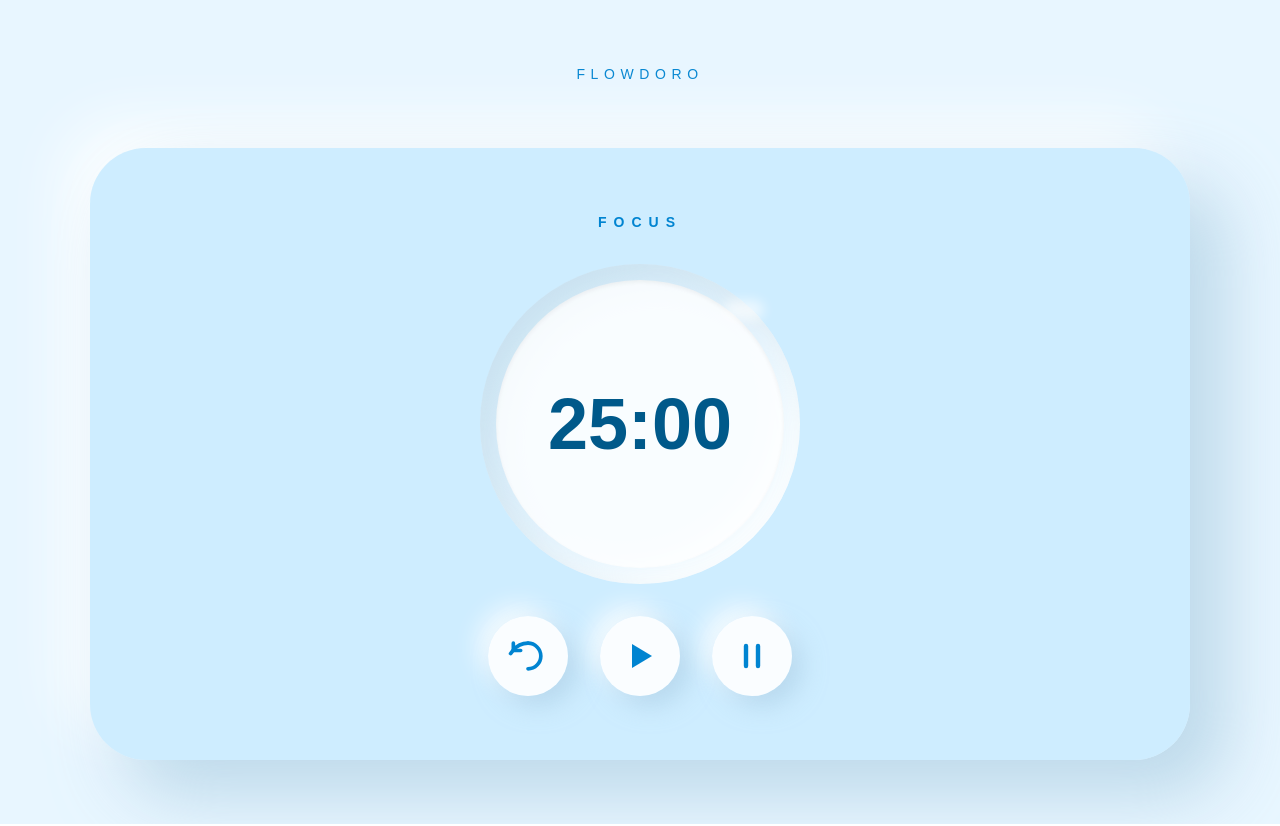
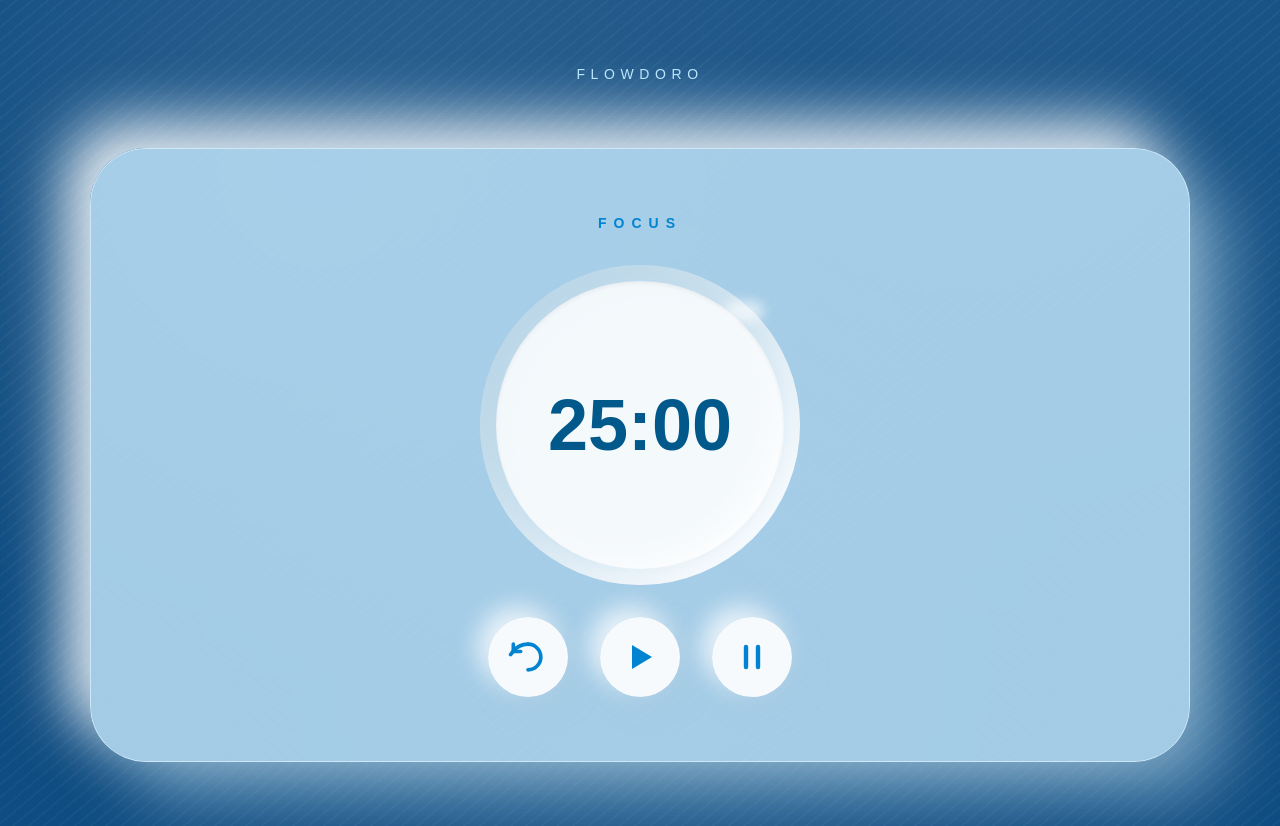
Before and after one commit to yt-catpaw/flowdoro, a Next.js app: page / in a window 1280 px wide. Built offline with nearby package versions, Linux system fonts and the light colour scheme.

Commit message:
集中時間と休憩時間のタイマー配色切り替えと背景色変更 (#6)
* 背景テーマを調整

* 休憩モードの配色切り替え

```diff
--- a/app/page.tsx
+++ b/app/page.tsx
@@ -2,10 +2,17 @@ import TimerView from "@/features/timer/TimerView";
 
 export default function Home() {
   return (
-    <div className="flex min-h-screen items-center justify-center bg-[#e8f6ff] px-4 py-16 text-sky-950">
+    <div
+      className="flex min-h-screen items-center justify-center px-4 py-16 text-white"
+      style={{
+        backgroundColor: "#0f4c81",
+        backgroundImage:
+          "radial-gradient(circle at 25% 20%, rgba(255,255,255,0.12), transparent 45%), radial-gradient(circle at 75% 0%, rgba(255,255,255,0.08), transparent 50%), radial-gradient(circle at 50% 80%, rgba(255,255,255,0.06), transparent 50%), repeating-linear-gradient(140deg, rgba(255,255,255,0.03) 0, rgba(255,255,255,0.03) 2px, transparent 2px, transparent 10px)",
+      }}
+    >
       <div className="flex w-full max-w-xl flex-col items-center gap-10 text-center lg:max-w-[1100px] lg:gap-16">
-        <header className="text-sky-900">
-          <p className="text-sm uppercase tracking-[0.4em] text-sky-600">
+        <header className="text-white">
+          <p className="text-sm uppercase tracking-[0.4em] text-sky-200">
             Flowdoro
           </p>
         </header>
--- a/components/TimerControls.tsx
+++ b/components/TimerControls.tsx
@@ -4,6 +4,7 @@ type TimerControlsProps = {
   onRestart?: () => void;
   onPlay?: () => void;
   onPause?: () => void;
+  variant?: "focus" | "break";
 };
 
 const buttons = [
@@ -67,7 +68,13 @@ export default function TimerControls({
   onRestart,
   onPlay,
   onPause,
+  variant = "focus",
 }: TimerControlsProps) {
+  const colorClass =
+    variant === "break"
+      ? "text-emerald-600 hover:text-emerald-800"
+      : "text-sky-600 hover:text-sky-800";
+
   return (
     <div className="flex gap-5 lg:gap-8">
       {buttons.map(({ label, icon, action }) => {
@@ -89,6 +96,7 @@ export default function TimerControls({
             aria-label={label}
             onClick={handleClick}
             disabled={isDisabled}
+            colorClass={colorClass}
           >
             {icon}
           </CircleButton>
--- a/components/timer/TimerDial.tsx
+++ b/components/timer/TimerDial.tsx
@@ -2,25 +2,45 @@ type TimerDialProps = {
   minutes: string;
   seconds: string;
   progress: number; // 0 - 1
+  variant?: "focus" | "break";
 };
 
 const dialShadow =
   "inset 18px 18px 35px rgba(156, 191, 212, 0.35), inset -18px -18px 35px rgba(255, 255, 255, 0.9)";
 
-export default function TimerDial({ minutes, seconds, progress }: TimerDialProps) {
+const dialTheme = {
+  focus: {
+    gradient: "#3fb5ff",
+    textClass: "text-sky-800",
+    track: "rgba(255,255,255,0.4)",
+  },
+  break: {
+    gradient: "#34d399",
+    textClass: "text-emerald-800",
+    track: "rgba(255,255,255,0.5)",
+  },
+} as const;
+
+export default function TimerDial({
+  minutes,
+  seconds,
+  progress,
+  variant = "focus",
+}: TimerDialProps) {
   const progressDeg = progress * 360;
+  const theme = dialTheme[variant];
 
   return (
     <div
       className="relative h-64 w-64 rounded-full bg-white/60 lg:h-80 lg:w-80"
       style={{
-        background: `conic-gradient(#3fb5ff ${progressDeg}deg, rgba(255,255,255,0.4) ${progressDeg}deg 360deg)`,
+        background: `conic-gradient(${theme.gradient} ${progressDeg}deg, ${theme.track} ${progressDeg}deg 360deg)`,
         boxShadow: dialShadow,
       }}
     >
       <div className="absolute inset-4 rounded-full bg-white/80 shadow-inner" />
       <div className="absolute inset-4 flex items-center justify-center lg:inset-6">
-        <span className="text-6xl font-semibold text-sky-800 lg:text-7xl">
+        <span className={`text-6xl font-semibold lg:text-7xl ${theme.textClass}`}>
           {minutes}:{seconds}
         </span>
       </div>
--- a/components/ui/button/CircleButton.tsx
+++ b/components/ui/button/CircleButton.tsx
@@ -3,6 +3,7 @@ import type { ComponentProps, ReactNode } from "react";
 type CircleButtonProps = {
   children: ReactNode;
   shadow?: string;
+  colorClass?: string;
 } & ComponentProps<"button">;
 
 const defaultShadow =
@@ -13,11 +14,12 @@ export default function CircleButton({
   className = "",
   shadow = defaultShadow,
   disabled,
+  colorClass = "text-sky-600 hover:text-sky-800",
   ...props
 }: CircleButtonProps) {
   return (
     <button
-      className={`flex h-16 w-16 items-center justify-center rounded-full bg-white/90 text-sky-600 transition hover:-translate-y-0.5 hover:text-sky-800 disabled:opacity-40 disabled:hover:translate-y-0 lg:h-20 lg:w-20 ${className}`}
+      className={`flex h-16 w-16 items-center justify-center rounded-full bg-white/90 ${colorClass} transition hover:-translate-y-0.5 disabled:opacity-40 disabled:hover:translate-y-0 lg:h-20 lg:w-20 ${className}`}
       style={{ boxShadow: shadow }}
       disabled={disabled}
       {...props}
--- a/features/timer/TimerView.tsx
+++ b/features/timer/TimerView.tsx
@@ -10,10 +10,29 @@ import { requestSoundPermission } from "@/lib/sound";
 const cardShadow =
   "35px 35px 70px rgba(165, 201, 223, 0.65), -25px -25px 60px rgba(255, 255, 255, 0.9)";
 
+const themes = {
+  focus: {
+    label: "Focus",
+    background: "bg-[#c8ecff]/80",
+    labelText: "text-sky-600",
+    border: "border border-sky-100/70",
+    dialVariant: "focus" as const,
+    controlsVariant: "focus" as const,
+  },
+  break: {
+    label: "Break",
+    background: "bg-[#dff8e8]/80",
+    labelText: "text-emerald-600",
+    border: "border border-emerald-100/60",
+    dialVariant: "break" as const,
+    controlsVariant: "break" as const,
+  },
+};
+
 export default function TimerView() {
   const { formattedTime, start, pause, restart, mode } = useTimer();
   const [minutes = "00", seconds = "00"] = formattedTime.split(":");
-  const modeLabel = mode === "focus" ? "Focus" : "Break";
+  const theme = themes[mode];
 
   useEffect(() => {
     requestSoundPermission();
@@ -21,18 +40,26 @@ export default function TimerView() {
 
   return (
     <div
-      className="w-full rounded-[48px] bg-[#c8ecff]/80 px-10 py-12 shadow-2xl sm:px-16 lg:rounded-[56px] lg:px-24 lg:py-16"
+      className={`w-full rounded-[48px] px-10 py-12 shadow-2xl sm:px-16 lg:rounded-[56px] lg:px-24 lg:py-16 ${theme.background} ${theme.border}`}
       style={{ boxShadow: cardShadow }}
     >
       <div className="flex flex-col items-center gap-8">
-        <p className="text-sm font-semibold uppercase tracking-[0.5em] text-sky-600">
-          {modeLabel}
+        <p
+          className={`text-sm font-semibold uppercase tracking-[0.5em] ${theme.labelText}`}
+        >
+          {theme.label}
         </p>
-        <TimerDial minutes={minutes} seconds={seconds} progress={0} />
+        <TimerDial
+          minutes={minutes}
+          seconds={seconds}
+          progress={0}
+          variant={theme.dialVariant}
+        />
         <TimerControls
           onRestart={() => restart()}
           onPlay={() => start()}
           onPause={pause}
+          variant={theme.controlsVariant}
         />
       </div>
     </div>
```
